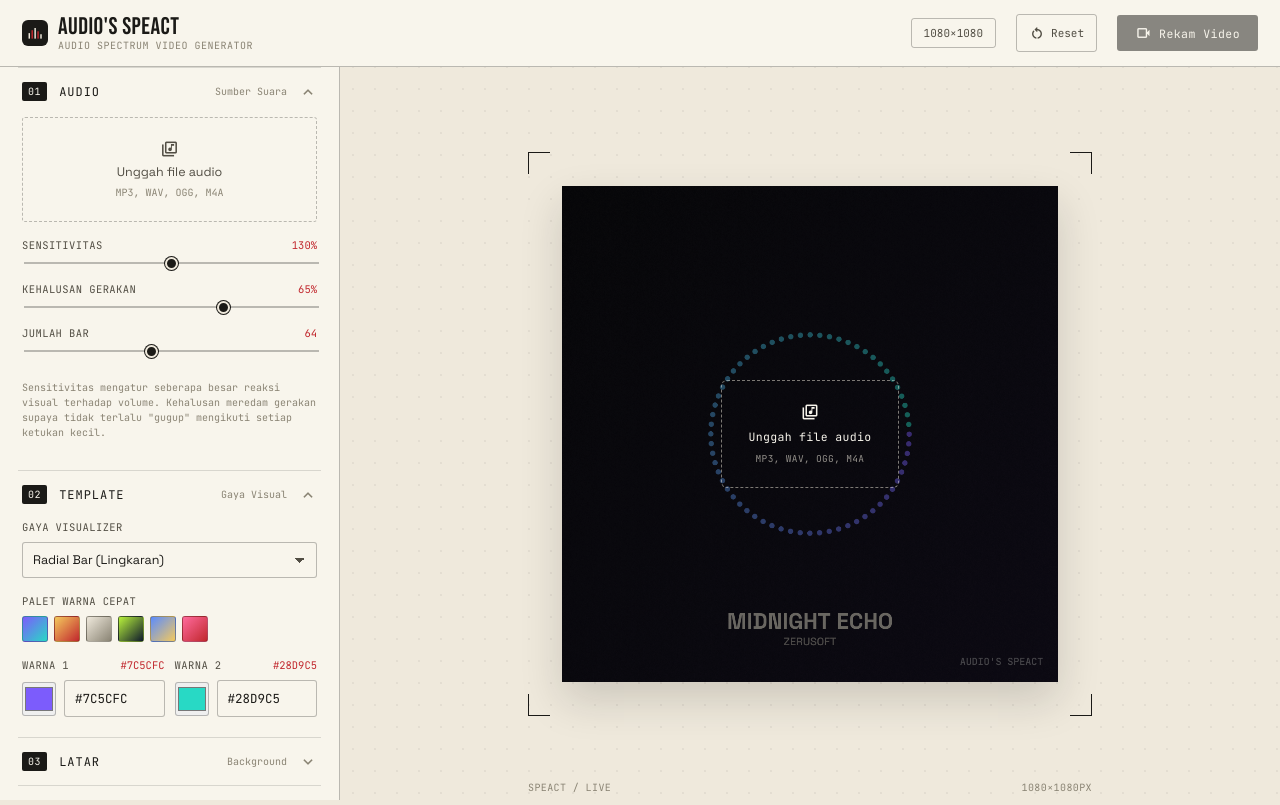
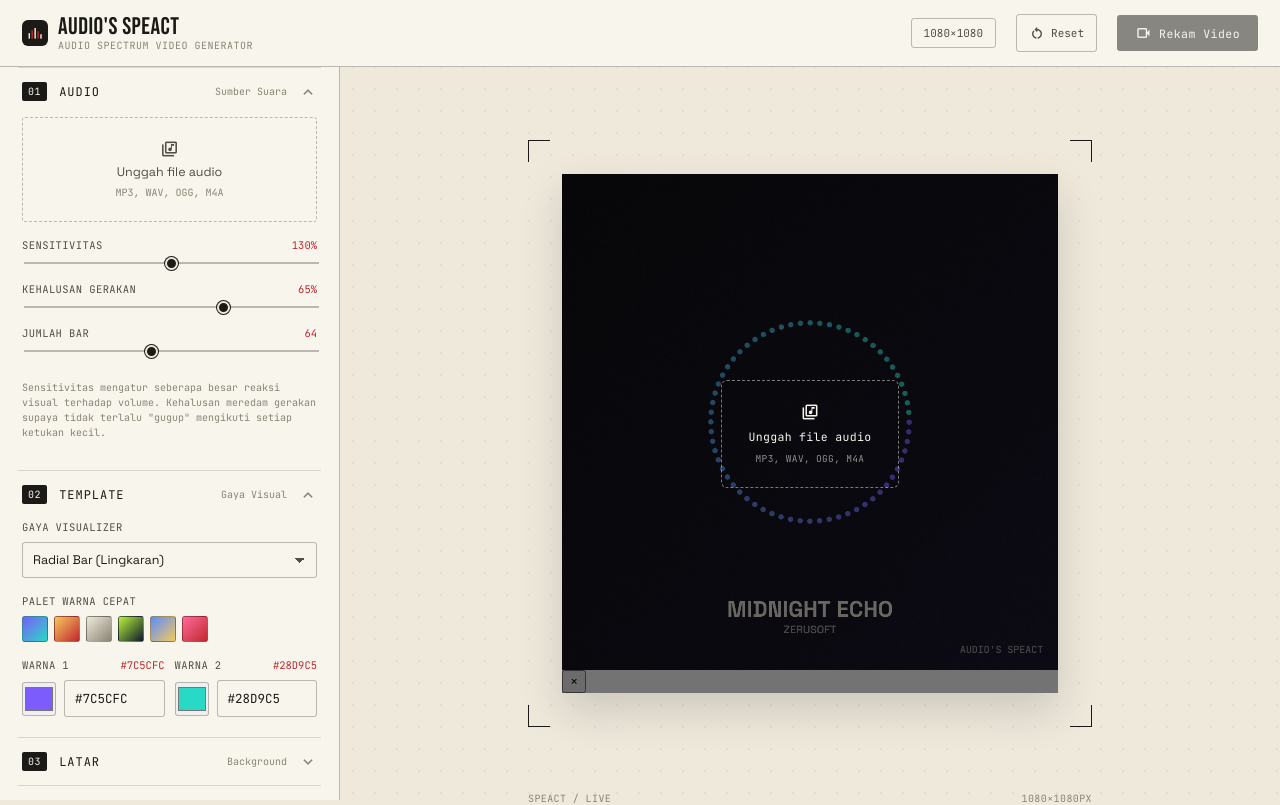
Before and after one commit to danz-my/speactaudio, a Next.js app: page / in a window 1280 px wide. Built offline with nearby package versions, Linux system fonts and the light colour scheme.

Commit message:
Implement watermark toggle and removal button
Add watermark button functionality to VisualizerStage

```diff
--- a/components/VisualizerStage.js
+++ b/components/VisualizerStage.js
@@ -20,7 +20,9 @@ export default function VisualizerStage({
   currentTime,
   duration,
   onSeek,
-  fileInputRef
+  fileInputRef,
+  watermarkOn,
+  onRemoveWatermark
 }) {
   return (
     <div className={s.stage}>
@@ -31,6 +33,16 @@ export default function VisualizerStage({
         <span className={`${s.mark} ${s.markBr}`} />
         <div className={s.canvasWrap}>
           <canvas ref={canvasRef} width={targetW} height={targetH} className={s.canvas} />
+          {watermarkOn ? (
+            <button
+              type="button"
+              className={s.watermarkChip}
+              onClick={onRemoveWatermark}
+              title="Hapus watermark"
+            >
+              ×
+            </button>
+          ) : null}
           {!hasAudio ? (
             <div className={s.dropzone}>
               <input
```
